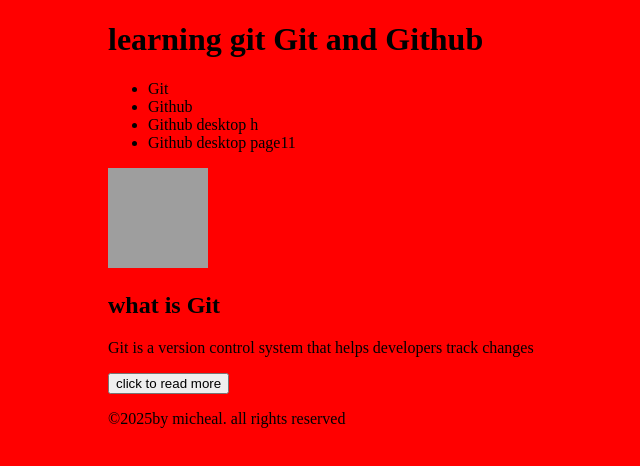
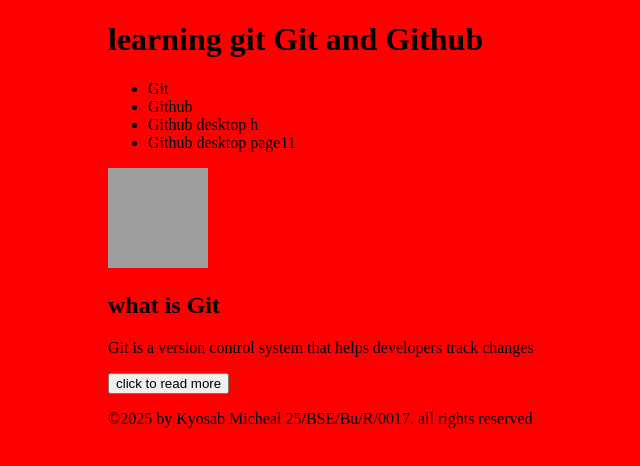
Before and after one commit to johanakipleting/web-class-oct-6, a plain HTML site: page index.html in a window 1280 px wide. Shown: the whole page, without its empty margins (276-916 px from the left). Drawn offline with Linux system fonts and the light colour scheme; grey boxes are pictures that could not be loaded.

Commit message:
Update index.html

```diff
--- a/index.html
+++ b/index.html
@@ -29,7 +29,7 @@
         </section>
     </main>
     <footer><p>
-        &copy;2025by micheal. all rights reserved
+        &copy;2025 by Kyosab Micheal 25/BSE/Bu/R/0017. all rights reserved
     </p></footer>
 </body>
 </html>
```
